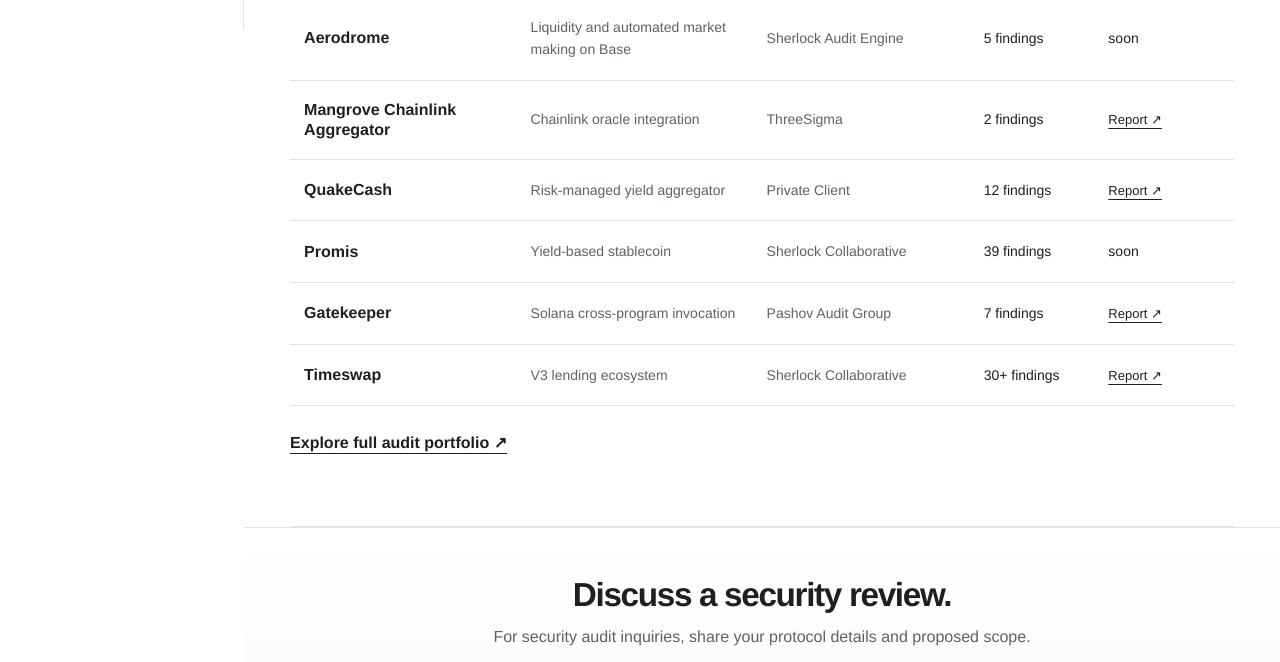
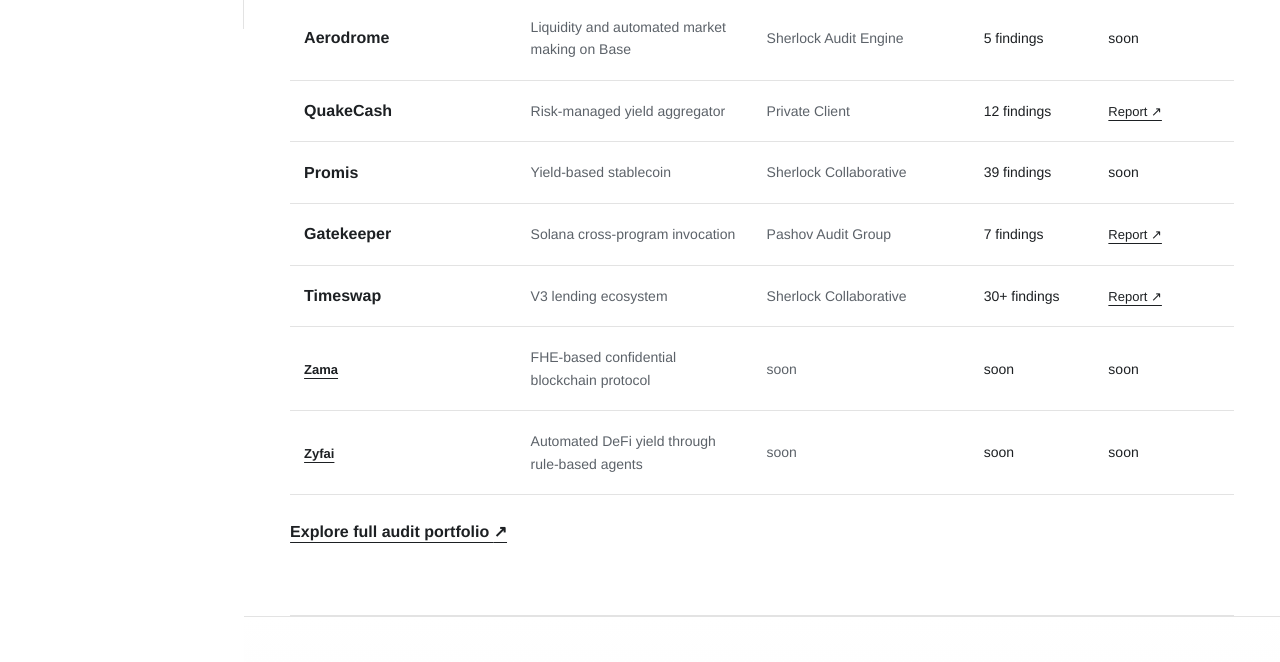
Before and after one commit to Parth0x108/parth0x108.github.io, a plain HTML site: page dist/work/index.html in a window 1280 px wide. Shown: the part 771-1433 px from the top of the page. Drawn offline with Linux system fonts and the light colour scheme.

Commit message:
Update audit collaborations and selected work

```diff
--- a/dist/work/index.html
+++ b/dist/work/index.html
@@ -47,11 +47,12 @@
       <tr><th scope="row"><strong>M0</strong></th><td>PYUSDx yield-based stablecoin</td><td>Sherlock Collaborative</td><td>17 findings</td><td>soon</td></tr>
       <tr><th scope="row"><strong>Citrea</strong></th><td>Vote-escrow token</td><td>Sherlock Collaborative</td><td>4 findings</td><td>soon</td></tr>
       <tr><th scope="row"><strong>Aerodrome</strong></th><td>Liquidity and automated market making on Base</td><td>Sherlock Audit Engine</td><td>5 findings</td><td>soon</td></tr>
-      <tr><th scope="row"><strong>Mangrove Chainlink Aggregator</strong></th><td>Chainlink oracle integration</td><td>ThreeSigma</td><td>2 findings</td><td><a href="https://github.com/user-attachments/files/24141724/Mangrove.pdf" target="_blank" rel="noreferrer">Report ↗</a></td></tr>
       <tr><th scope="row"><strong>QuakeCash</strong></th><td>Risk-managed yield aggregator</td><td>Private Client</td><td>12 findings</td><td><a href="https://github.com/Parth0x108/Private-Audits/blob/main/QuakeCash%20Audit%20Report.pdf" target="_blank" rel="noreferrer">Report ↗</a></td></tr>
       <tr><th scope="row"><strong>Promis</strong></th><td>Yield-based stablecoin</td><td>Sherlock Collaborative</td><td>39 findings</td><td>soon</td></tr>
       <tr><th scope="row"><strong>Gatekeeper</strong></th><td>Solana cross-program invocation</td><td>Pashov Audit Group</td><td>7 findings</td><td><a href="https://github.com/pashov/audits/blob/master/team/pdf/Gatekeeper-security-review_2025-06-28.pdf" target="_blank" rel="noreferrer">Report ↗</a></td></tr>
       <tr><th scope="row"><strong>Timeswap</strong></th><td>V3 lending ecosystem</td><td>Sherlock Collaborative</td><td>30+ findings</td><td><a href="https://sherlock-files.ams3.digitaloceanspaces.com/reports/2026.02.21%20-%20Final%20-%20Timeswap%20Collaborative%20Audit%20Report%201771635503.pdf" target="_blank" rel="noreferrer">Report ↗</a></td></tr>
+      <tr><th scope="row"><strong><a href="https://www.zama.org/" target="_blank" rel="noreferrer">Zama</a></strong></th><td>FHE-based confidential blockchain protocol</td><td>soon</td><td>soon</td><td>soon</td></tr>
+      <tr><th scope="row"><strong><a href="https://www.zyf.ai/" target="_blank" rel="noreferrer">Zyfai</a></strong></th><td>Automated DeFi yield through rule-based agents</td><td>soon</td><td>soon</td><td>soon</td></tr>
     </tbody></table>
   </section>
   <p class="audit-portfolio-link"><a href="https://github.com/Parth0x108/Parth0x108" target="_blank" rel="noreferrer">Explore full audit portfolio <span aria-hidden="true">↗</span></a></p>
```
Also changed, not shown: dist/index.html (+1 -1 lines), dist/assets/firms/b612.png (added).
